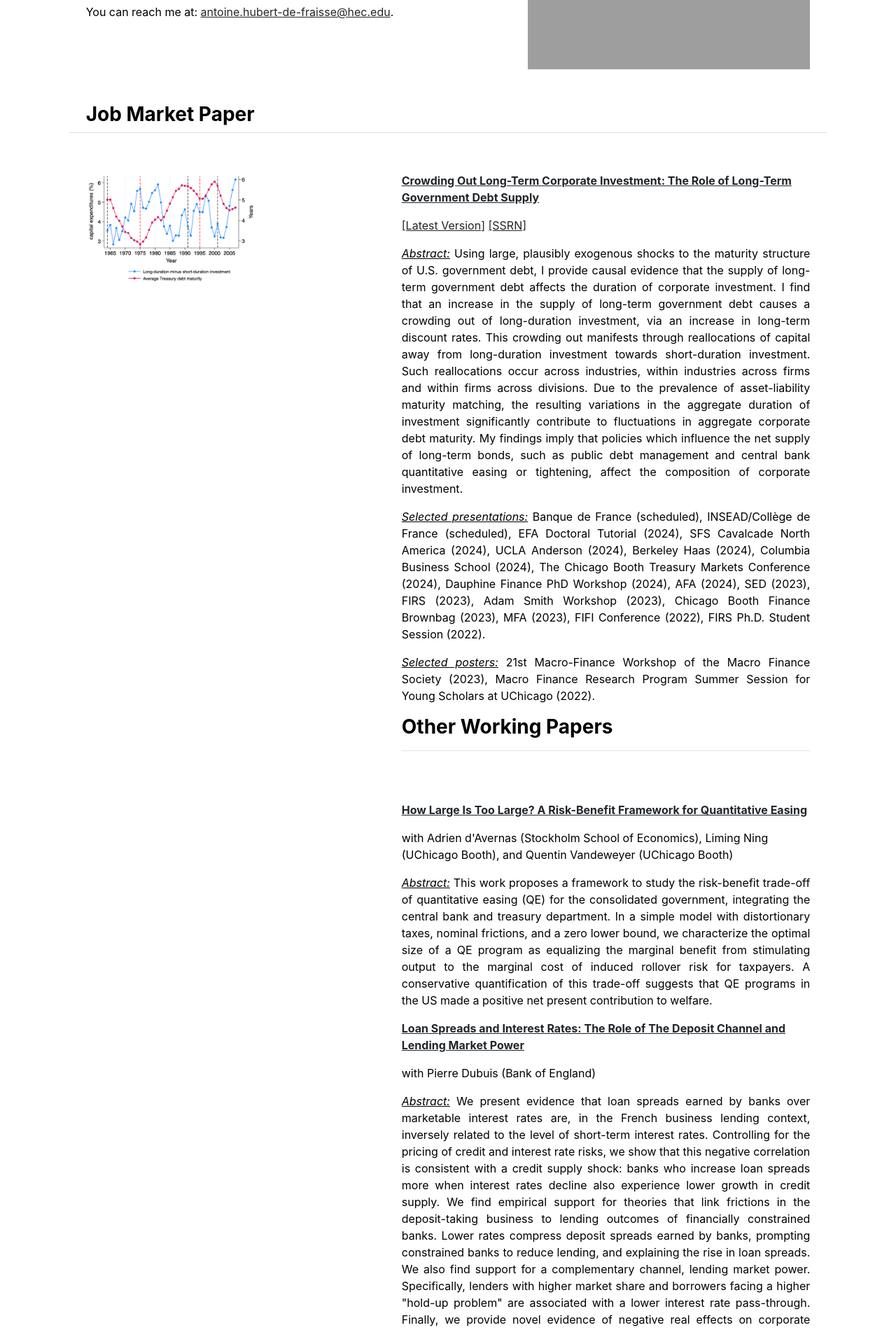
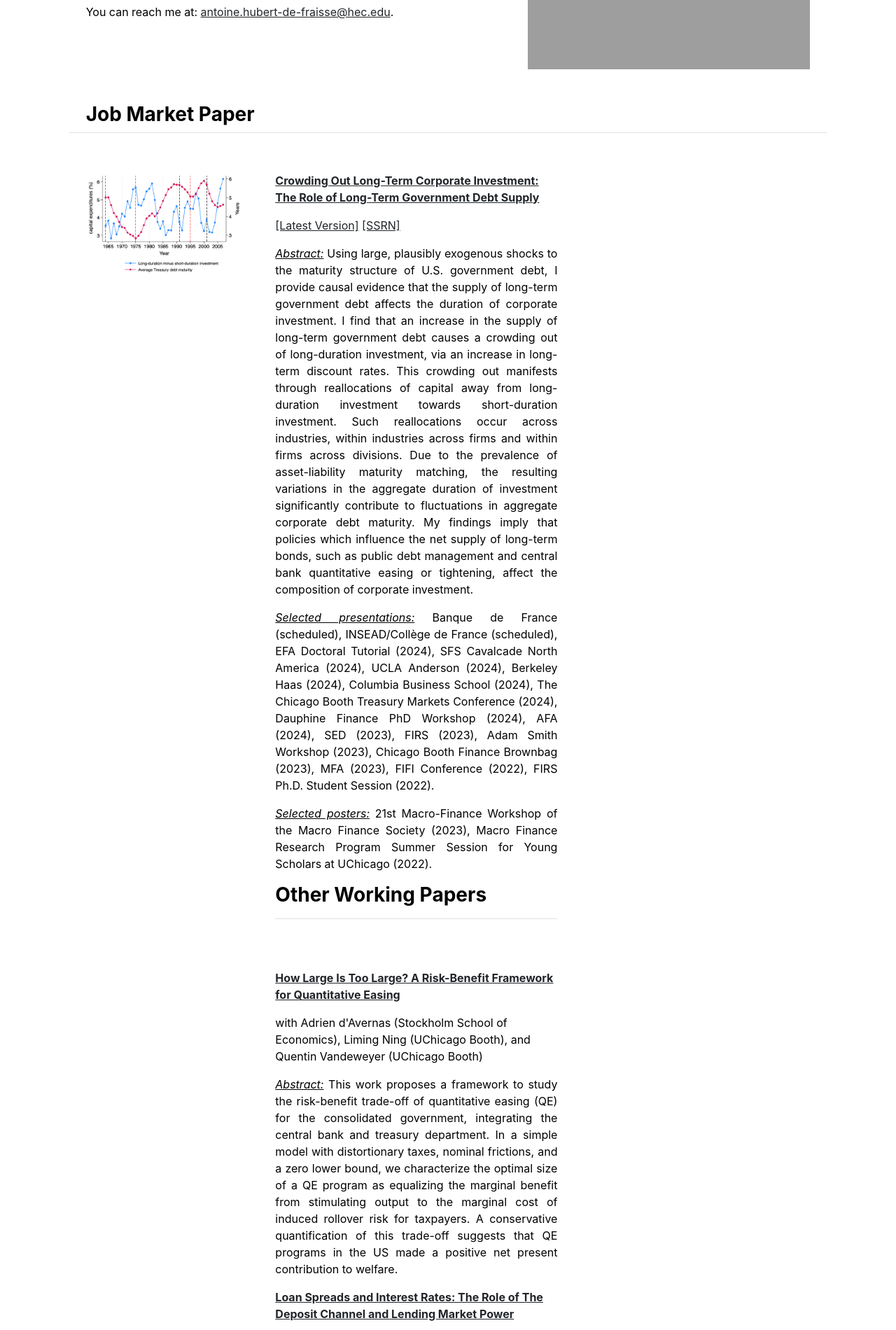
Before and after one commit to antoinehubertdefraisse/antoinehubertdefraisse.github.io, a Jekyll site: the page built from index.md, in a window 1280 px wide. Shown: the part 376-2276 px from the top of the page at 70% size. Built offline with Jekyll 4.4.1, drawn with Linux system fonts in a browser that asks for light colours.

Commit message:
Update home.html

```diff
--- a/_layouts/home.html
+++ b/_layouts/home.html
@@ -21,10 +21,10 @@ layout: default
 <div class="row g-5 mb-5">
     <h3 class="fw-bold border-bottom pb-2 mb-2">Job Market Paper</h3>
 
-  <div class="col-md-5">
-    <img src="{{ site.github.url }}/assets/duration.png" alt="Home" width="60%">
+  <div class="col-md-3">
+    <img src="{{ site.github.url }}/assets/duration.png" alt="Home" width="100%">
   </div>
-<div class="col-md-7">
+<div class="col-md-5">
             <p><a href="http://antoinehubertdefraisse.github.io/pdf/JMP_Antoine_HubertdeFraisse.pdf" target="_blank">
               <b>Crowding Out Long-Term Corporate Investment: The Role of Long-Term Government Debt Supply</b></a></p>
 	 <p>     <a href="http://antoinehubertdefraisse.github.io/pdf/JMP_Antoine_HubertdeFraisse.pdf" target="_blank">[Latest Version]</a>
```
